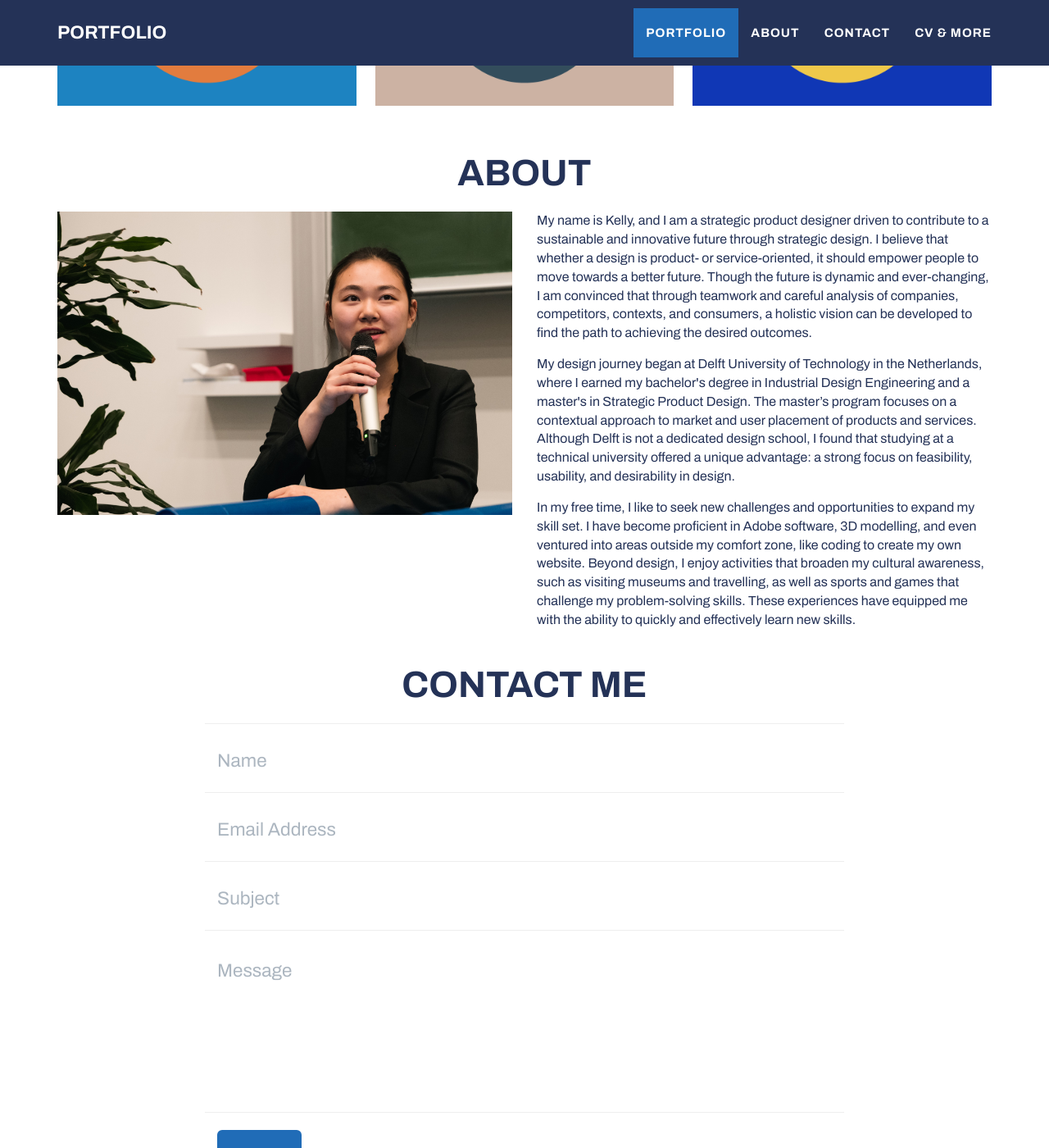
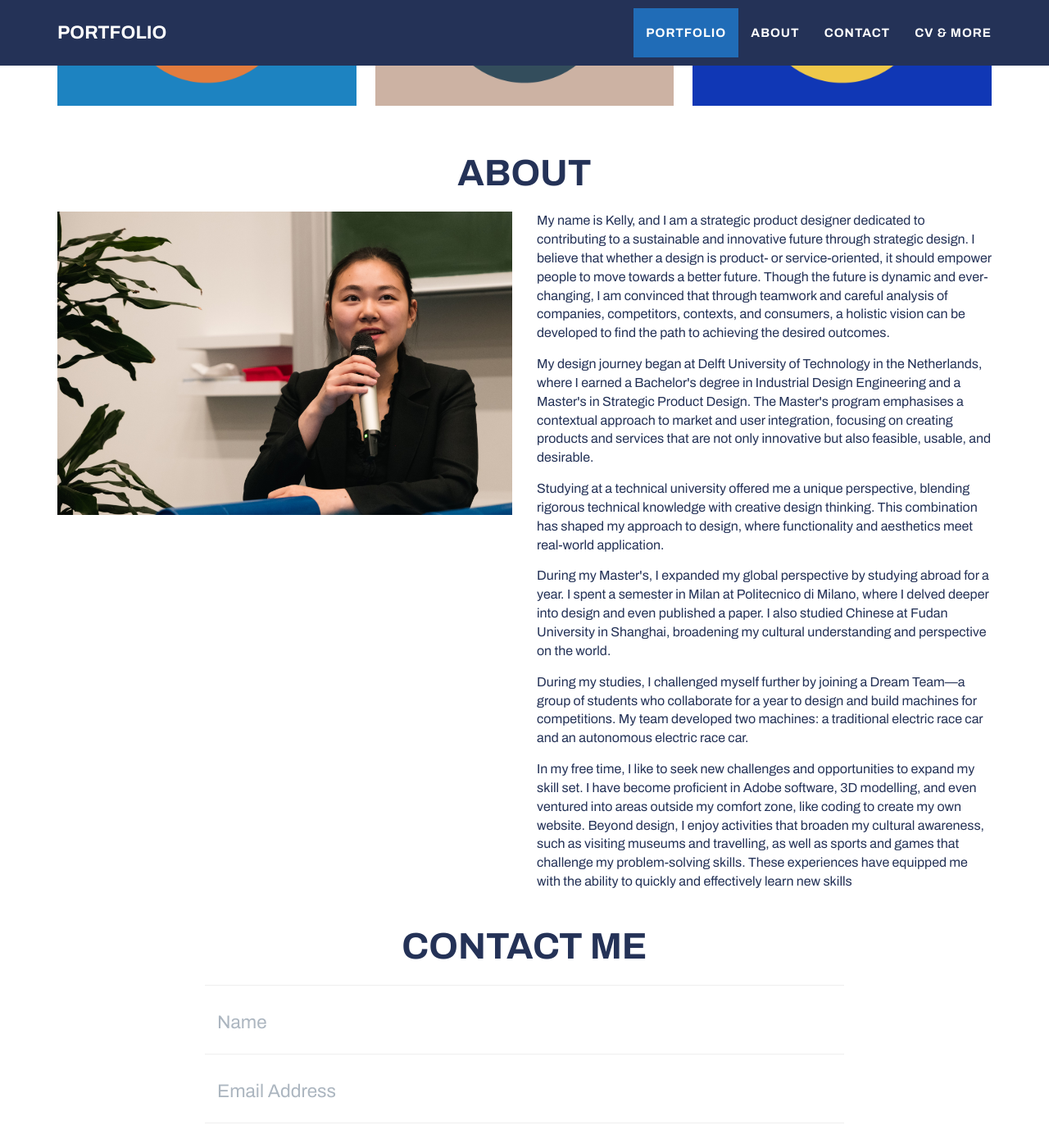
Before and after one commit to Kelly-Portfolio/Kelly-Portfolio.github.io, a Jekyll site: the page built from _posts/2014-07-18-project-1.markdown, in a window 1280 px wide and 1400 px high, scrolled down 1050 px. Shown: the whole window at 82% size. Built offline with Jekyll 4.4.1, drawn with Linux system fonts in a browser that asks for light colours.

Commit message:
about text

```diff
--- a/_includes/about.html
+++ b/_includes/about.html
@@ -12,28 +12,35 @@
         <img src="img/Speaking big.jpg" alt="About_image" class="img-fluid">
       </div>
       <div class="col-lg-6">
-        <p class="small">My name is Kelly, and I am a strategic product designer driven to contribute to a sustainable and
-          innovative future through strategic design. I believe that whether a design is product-
+        <p class="small">My name is Kelly, and I am a strategic product designer dedicated to contributing to a sustainable
+          and innovative future through strategic design. I believe that whether a design is product-
           or service-oriented, it should empower people to move towards a better future. Though the
           future is dynamic and ever-changing, I am convinced that through teamwork and careful analysis
           of companies, competitors, contexts, and consumers, a holistic vision can be developed to find the path
           to achieving the desired outcomes.</p>
 
-        <p class="small">My design journey began at Delft University of Technology in the Netherlands, where I earned my
-          bachelor's degree in Industrial Design Engineering and a master's in Strategic Product Design.
-          The master’s program focuses on a contextual approach to market and user placement of products and services.
-          Although Delft is not a dedicated design school, I found that studying at a technical university offered a
-          unique advantage: a strong focus on feasibility, usability, and desirability in design.</p>
+        <p class="small">My design journey began at Delft University of Technology in the Netherlands,
+          where I earned a Bachelor's degree in Industrial Design Engineering and a Master's in Strategic Product Design.
+          The Master's program emphasises a contextual approach to market and user integration, focusing on creating products
+          and services that are not only innovative but also feasible, usable, and desirable.</p>
 
-      <!--   <p class="small">During my studies, I pushed myself further by joining a Dream Team—a group of students who collaborate
-          for a year to design and build machines for competitions. My team worked on developing two machines:
-          a traditional electric race car and an autonomous electric race car.</p>
-      -->
+        <p class="small">Studying at a technical university offered me a unique perspective,
+          blending rigorous technical knowledge with creative design thinking.
+          This combination has shaped my approach to design, where functionality and aesthetics meet real-world application.</p>
+
+        <p class="small">During my Master's, I expanded my global perspective by studying abroad for a year.
+          I spent a semester in Milan at Politecnico di Milano, where I delved deeper into design and even published a paper.
+          I also studied Chinese at Fudan University in Shanghai, broadening my cultural understanding and perspective on the world.</p>
+
+        <p class="small">During my studies, I challenged myself further by joining a Dream Team—a group of students who collaborate
+          for a year to design and build machines for competitions. My team developed two machines: a traditional electric race car
+          and an autonomous electric race car.</p>
+
         <p class="small">In my free time, I like to seek new challenges and opportunities to expand my skill set.
           I have become proficient in Adobe software, 3D modelling, and even ventured into areas outside my comfort zone,
           like coding to create my own website. Beyond design, I enjoy activities that broaden my cultural awareness,
           such as visiting museums and travelling, as well as sports and games that challenge my problem-solving skills.
-          These experiences have equipped me with the ability to quickly and effectively learn new skills.</p>
+          These experiences have equipped me with the ability to quickly and effectively learn new skills</p>
       </div>
     </div>
   </div>
```
